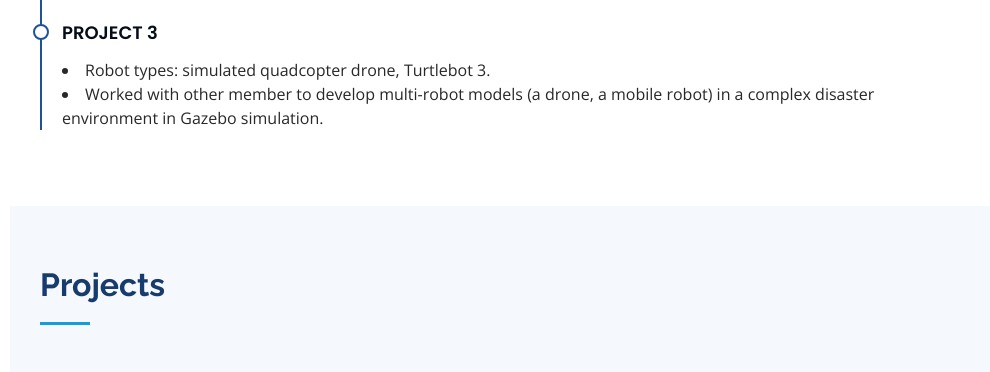
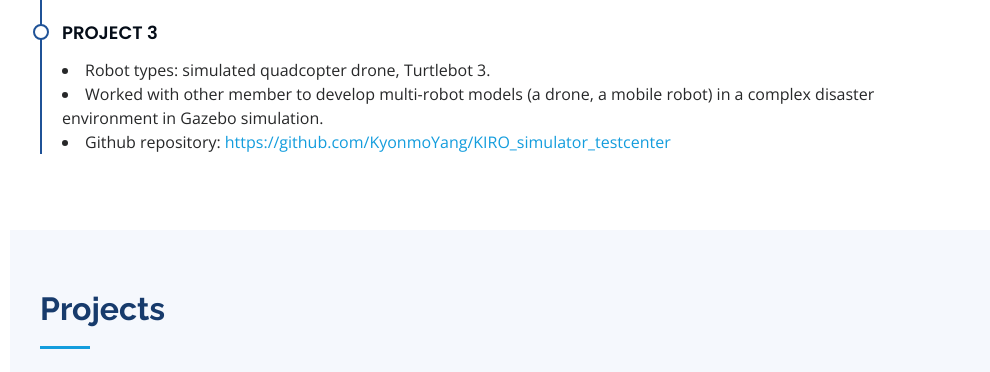
Before and after one commit to ChienDavid/chienvandang.github.io, a plain HTML site: page index.html in a window 1280 px wide. Shown: the part 3460-3832 px from the top of the page, without its empty margins (290-1280 px from the left). Drawn offline with nearby package versions, Linux system fonts and the light colour scheme.

Commit message:
Updated Experience/PhD/project3/Github repository

```diff
--- a/index.html
+++ b/index.html
@@ -244,6 +244,7 @@
                   <li>Robot types: simulated quadcopter drone, Turtlebot 3.</li>
                   <li>Worked with other member to develop multi-robot models (a drone, a mobile robot)
                     in a complex disaster environment in Gazebo simulation.</li>
+                  <li>Github repository: <a href="https://github.com/KyonmoYang/KIRO_simulator_testcenter" target="_blank">https://github.com/KyonmoYang/KIRO_simulator_testcenter</a></li>
                 </p>
               </div>
           </div>
@@ -490,7 +491,7 @@ The Korean Institute of Intelligent Systems Spring Conference, 2021, vol. 31, no
         <div class="col-lg-12" data-aos="fade-up">
           <h3 class="resume-title">Patents</h3>
           <ol type="1">
-            <li>로봇 제어 장치 및 방법. 특허 제 10-2142582호. (2020)</li>
+            <li>로봇 제어 장치 및 방법. 특허 제 10-2142582호, (2020)</li>
             <li>홈 서비스 로봇 제어 모듈 및 방법, 홈 서비스 로봇, 컴퓨터 프로그램, 특허 제 10-1981116호, (2019)</li>
           </div>
       </div>
@@ -531,7 +532,7 @@ The Korean Institute of Intelligent Systems Spring Conference, 2021, vol. 31, no
 
               <div class="email">
                 <i class="fa fa-github"></i>
-                <h4>Github:</h4>
+                <h4>Github repository:</h4>
                 <p><a href="https://github.com/ChienDavid" class="hoverline" target="_blank">https://github.com/ChienDavid</a></p>
               </div>
             </div>
```
